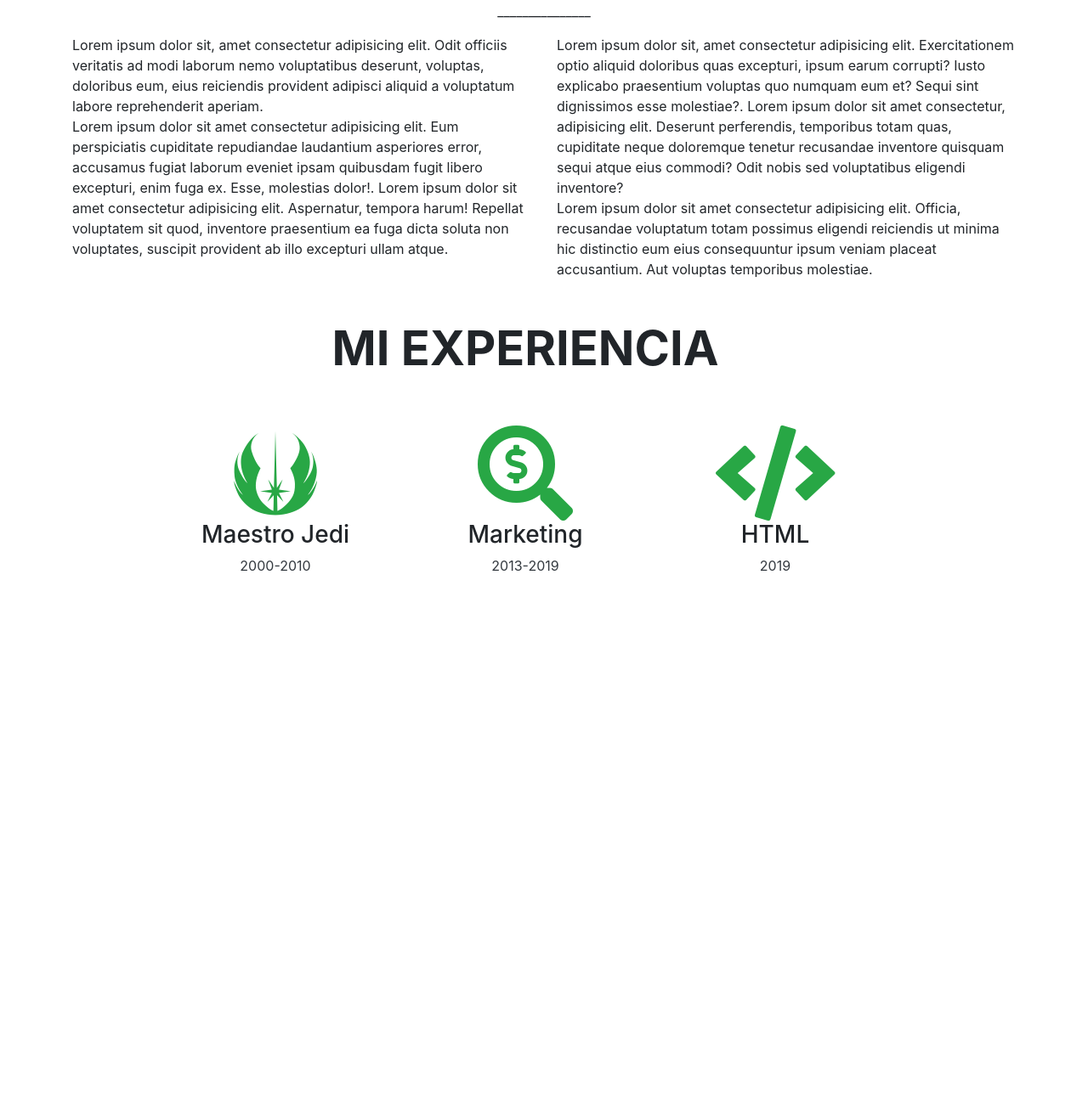
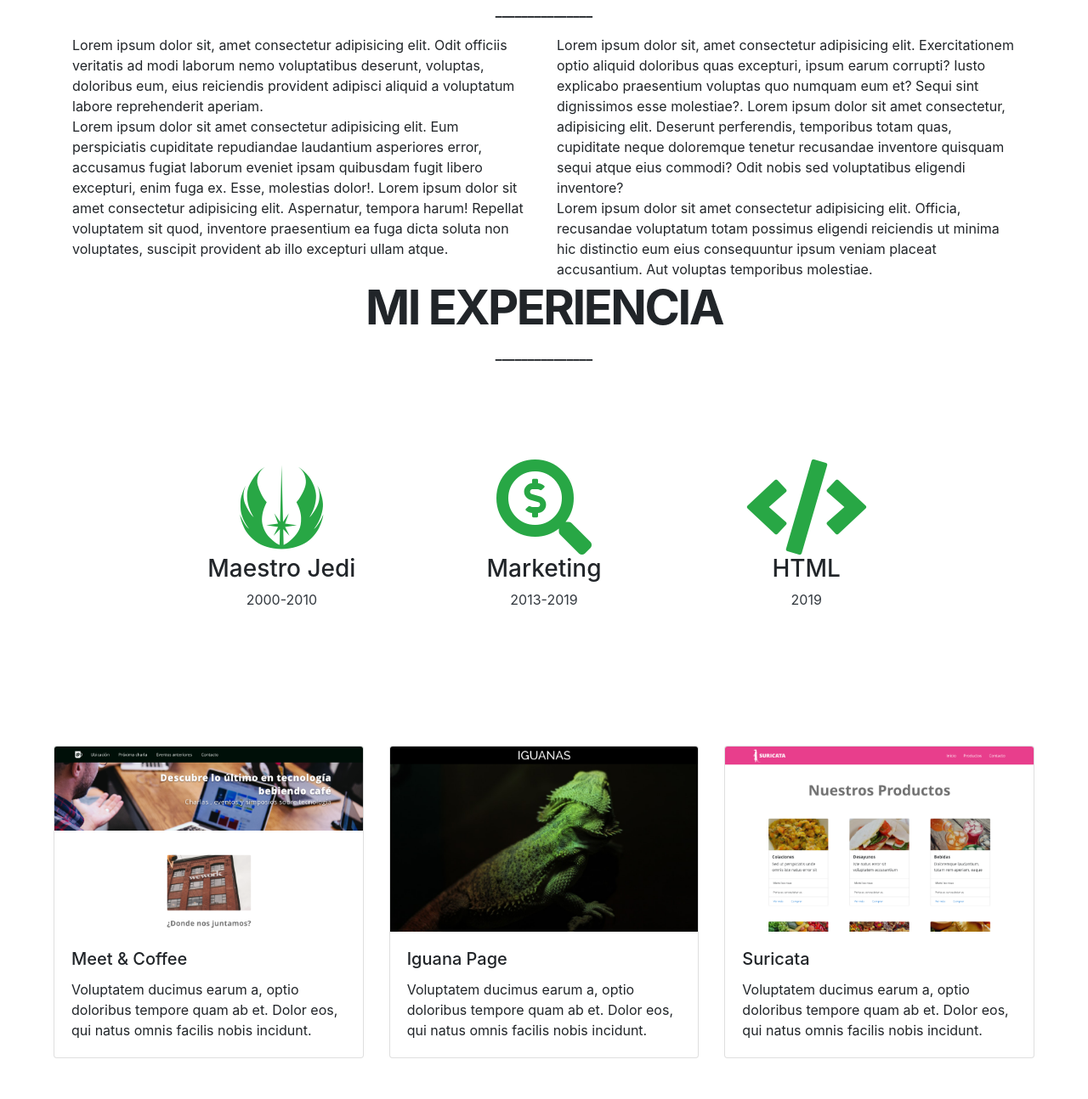
Before and after one commit to robertonavarrete/portafolio, a plain HTML site: page index.html in a window 1280 px wide. Shown: the part 541-1835 px from the top of the page at 85% size. Before the commit the page ends 1331 px from the top, so only its background shows below. Drawn offline with nearby package versions, Linux system fonts and the light colour scheme.

Commit message:
commit para salir a almuerzo

```diff
--- a/index.html
+++ b/index.html
@@ -38,15 +38,18 @@
       </nav>
       <header>
         <div class="jumbotron text-light bg-transparent mb-0 align-text-bottom">
-        <div class="container text-center pt-5">
+        <div class="text-center pt-5">
             <h1 class="display-4 text-center font-weight-light pt-5"><ins>YO SOY</ins></h1>
             <h2 class=" display-4 text-center font-weight-light font-weight-bolder pb-2">ROBERTO</h2>
           </div>
         </div>
     </header>
+
     <section id="shortdescription" class="text-center px-5 my-3 d-none d-lg-block d-print-block">
-    <p>Lorem ipsum dolor sit amet consectetur adipisicing elit. Doloremque hic sit ipsam officia expedita recusandae quod consequuntur quibusdam possimus repudiandae blanditiis vitae quis dicta, molestiae officiis sequi perspiciatis fugit accusamus!</p><br><span>_______________</span>
+    <p>Lorem ipsum dolor sit amet consectetur adipisicing elit. Doloremque hic sit ipsam officia expedita recusandae quod consequuntur quibusdam possimus repudiandae blanditiis vitae quis dicta, molestiae officiis sequi perspiciatis fugit accusamus!</p><br>
+    <span class="font-weight-bolder">_______________</span>
   </section>
+
   <section id="description">
     <div class="container d-none d-lg-block d-print-block">
       <div class="row">
@@ -62,11 +65,12 @@
     </div>
   </section>
 
+  <div>
+    <h2 class=" text-center display-4 font-weight-bolder">MI EXPERIENCIA</h2>
+    <p class="text-center font-weight-bolder">_______________</p>
+  </div>
+<section id="xperience" class="mx-5 px-5 py-5">
 
-<section id="xperience" class="container mx-5 px-5 py-5">
-  <div >
-    <h2 class=" text-center display-4 font-weight-bolder">MI EXPERIENCIA</h2>
-  </div>
 
       <div id="xperience" class="mx-5 px-5 py-5 text-center">
         <div class="row">
@@ -94,5 +98,35 @@
         </div>
       </div>
     </section>
+
+
+
+
+    <div class="card-deck py-5 mx-5">
+      <div class="card">
+        <a href="#"><img src="img/meet_coffee.png" class="card-img-top" alt="..."></a>
+          <div class="card-body">
+            <h5 class="card-title">Meet & Coffee</h5>
+            <p class="card-text">Voluptatem ducimus earum a, optio doloribus tempore quam ab et. Dolor eos, qui natus omnis facilis nobis incidunt.</p>
+          </div>
+      </div>
+      <div class="card">
+        <a href="#"><img src="img/iguana_page.png" class="card-img-top" alt="..."></a>
+          <div class="card-body">
+            <h5 class="card-title">Iguana Page</h5>
+            <p class="card-text">Voluptatem ducimus earum a, optio doloribus tempore quam ab et. Dolor eos, qui natus omnis facilis nobis incidunt.</p>
+          </div>
+      </div>
+      <div class="card">
+          <img src="img/suricata.png" class="card-img-top" alt="...">
+          <div class="card-body">
+            <h5 class="card-title">Suricata</h5>
+            <p class="card-text">Voluptatem ducimus earum a, optio doloribus tempore quam ab et. Dolor eos, qui natus omnis facilis nobis incidunt.</p>
+          </div>
+      </div>
+    </div>
+
+
+
 </body>
 </html>
--- a/styles.css
+++ b/styles.css
@@ -5,5 +5,6 @@ header{
     height: auto;
 }
 
-
+h2{
+    letter-spacing: -2.5px;
 }
```
